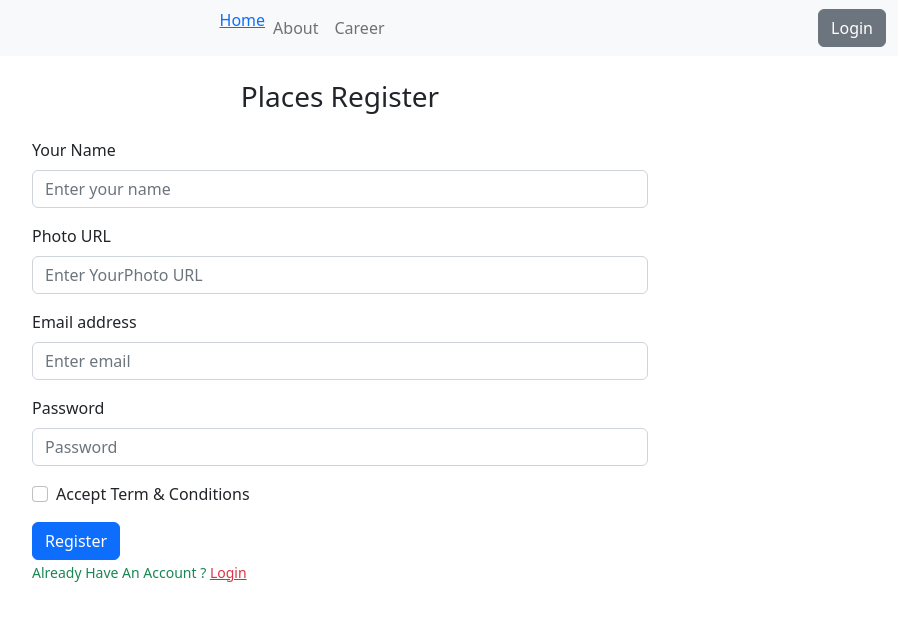
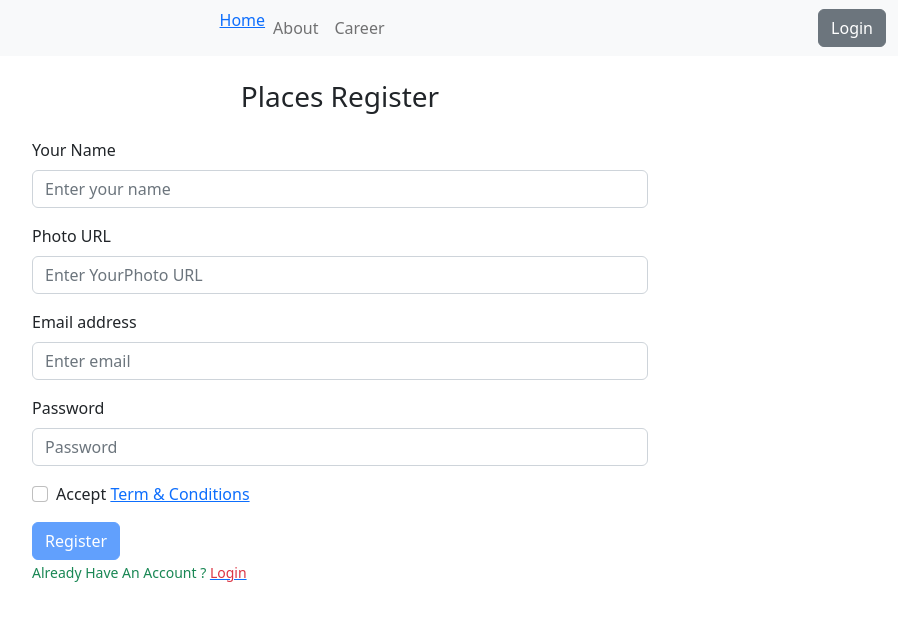
Before and after one commit to sabuj0143/the-news-dragon-project, a React (Vite) app: page /register in a window 1280 px wide. Shown: the top 620 px of the page, without its empty margins (300-1217 px from the left). Built offline with nearby package versions, Linux system fonts and the light colour scheme; no server answers.

Commit message:
disabled added

```diff
--- a/src/Providers/AuthProvider.jsx
+++ b/src/Providers/AuthProvider.jsx
@@ -6,19 +6,23 @@ export const AuthContext = createContext(null);
 const auth = getAuth(app);
 
 const AuthProvider = ({ children }) => {
-    const [user, setUser] = useState(null)
+    const [user, setUser] = useState(null);
+    const [loading, setLoading] = useState(true);
 
     // Create a new user
     const createUser = (email, password) => {
+        setLoading(true);
         return createUserWithEmailAndPassword(auth, email, password);
     }
 
     // Login user
     const signIn = (email, password) => {
+        setLoading(true);
         return signInWithEmailAndPassword(auth, email, password);
     }
     // User Log Out
     const logOut = () => {
+        setLoading(true);
         return signOut(auth)
     }
 
@@ -27,6 +31,7 @@ const AuthProvider = ({ children }) => {
         const unsubscribe = onAuthStateChanged(auth, loggedUser => {
             console.log('login in user', loggedUser);
             setUser(loggedUser);
+            setLoading(false);
         })
         return () => {
             unsubscribe();
@@ -35,6 +40,7 @@ const AuthProvider = ({ children }) => {
 
     const authInfo = {
         user,
+        loading,
         createUser,
         signIn,
         logOut
--- a/src/pages/Login/Register/Register.jsx
+++ b/src/pages/Login/Register/Register.jsx
@@ -1,10 +1,11 @@
-import React, { useContext } from 'react';
+import React, { useContext, useState } from 'react';
 import { Button, Container, Form } from 'react-bootstrap';
 import { Link } from 'react-router-dom';
 import { AuthContext } from '../../../Providers/AuthProvider';
 
 const Register = () => {
-    const {createUser} = useContext(AuthContext);
+    const { createUser } = useContext(AuthContext);
+    const [Accepted, setAccepted] = useState(false)
 
     const handleRegister = event => {
         event.preventDefault();
@@ -26,6 +27,9 @@ const Register = () => {
             .catch(error => {
                 console.log(error);
             })
+    }
+    const handleAccepted = event => {
+        setAccepted(event.target.checked);
     }
 
     return (
@@ -51,9 +55,13 @@ const Register = () => {
                     <Form.Control type="password" name='password' placeholder="Password" required />
                 </Form.Group>
                 <Form.Group className="mb-3" controlId="formBasicCheckbox">
-                    <Form.Check type="checkbox" name="accept" label="Accept Term & Conditions" />
+                    <Form.Check
+                        onClick={handleAccepted}
+                        type="checkbox"
+                        name="accept"
+                        label={<>Accept <Link to="/terms">Term & Conditions</Link></>} />
                 </Form.Group>
-                <Button variant="primary" type="submit">
+                <Button variant="primary" disabled={!Accepted} type="submit">
                     Register
                 </Button>
                 <br />
--- /dev/null
+++ b/src/pages/Shared/Terms/Terms.jsx
@@ -0,0 +1,15 @@
+import React from 'react';
+import { Container } from 'react-bootstrap';
+import { Link } from 'react-router-dom';
+
+const Terms = () => {
+    return (
+        <Container>
+            <h2>Terms and conditions</h2>
+            <p>Lorem ipsum dolor sit, amet consectetur adipisicing elit. Adipisci, totam? Id quas enim aut voluptas autem dicta fuga quaerat nemo.</p>
+            <p>Go Back To <Link to="/register">Register</Link></p>
+        </Container>
+    );
+};
+
+export default Terms;
--- a/src/routes/PrivateRoute.jsx
+++ b/src/routes/PrivateRoute.jsx
@@ -1,11 +1,15 @@
 import React, { useContext } from 'react';
 import { AuthContext } from '../Providers/AuthProvider';
 import { Navigate, useLocation } from 'react-router-dom';
+import { Spinner } from 'react-bootstrap';
 
 const PrivateRoute = ({ children }) => {
-    const { user } = useContext(AuthContext);
+    const { user, loading } = useContext(AuthContext);
     const location = useLocation();
 
+    if(loading){
+        return <Spinner animation="border" variant="primary" />
+    }
 
     if (user) {
         return children;
--- a/src/routes/Routes.jsx
+++ b/src/routes/Routes.jsx
@@ -8,6 +8,7 @@ import LoginLayout from "../layouts/LoginLayout";
 import Login from "../pages/Login/Login/Login";
 import Register from "../pages/Login/Register/Register";
 import PrivateRoute from "./PrivateRoute";
+import Terms from "../pages/Shared/Terms/Terms";
 
 const router = createBrowserRouter([
     {
@@ -25,6 +26,10 @@ const router = createBrowserRouter([
             {
                 path: 'register',
                 element: <Register></Register>
+            },
+            {
+                path: '/terms',
+                element: <Terms></Terms>
             }
         ]
     },
```
Lines whose indentation alone changed are shown as unchanged.
